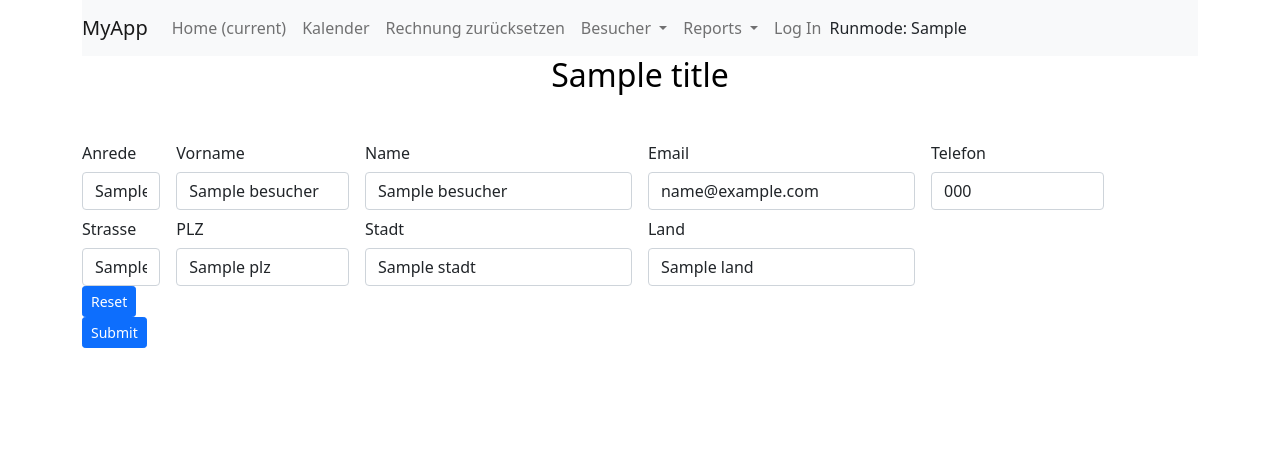
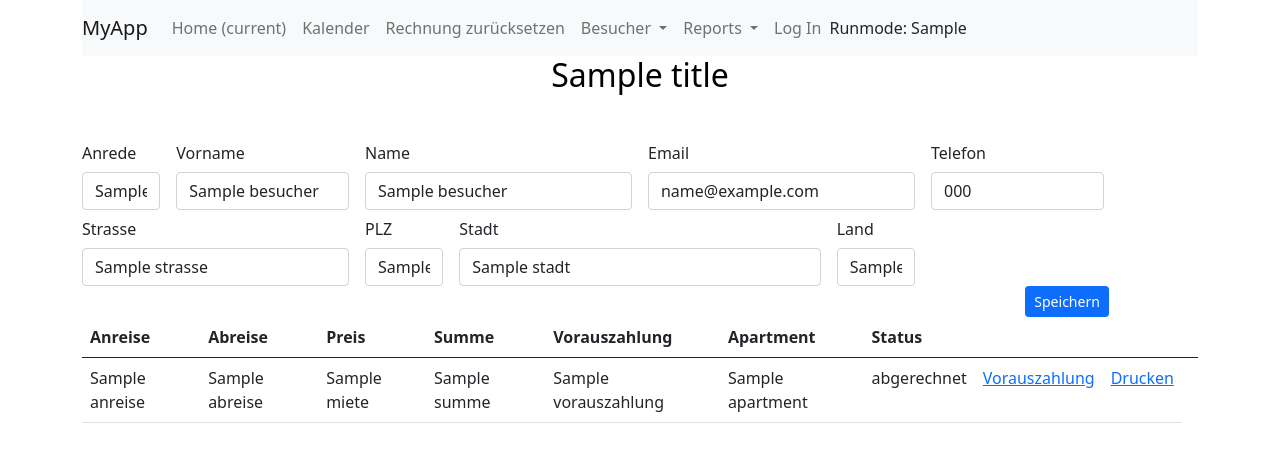
Before and after one commit to ralphmueller/fewo-calserver, a Flask app: template flaskr/templates/besucher/update.html in a window 1280 px wide. Shown: the top 462 px of the page. Run offline with Flask 2, Linux system fonts and the light colour scheme; the template is opened without the code that fills it: most values are stand-ins (such as "Sample title", 1, 10 or a date in 2020); some libraries are stand-ins or nearby versions.

Commit message:
besucher update v1

```diff
--- a/flaskr/templates/besucher/update.html
+++ b/flaskr/templates/besucher/update.html
@@ -5,11 +5,7 @@
 -->
 
 {% block content %}
-
 <div class="row">
-
-	<div class="col-12">
-
 		<form method="post">
             <div class="row g-3">
 		    	<div class="col-md-1">
@@ -39,37 +35,36 @@
                 </div>
             </div>
             <div class="row g-3">
-		    	<div class="col-md-1">
+		    	<div class="col-md-3">
 	      			<label for="strasse" class="col-form-label">Strasse</label>
                     <input name="strasse" type="text" class="form-control" placeholder="Strasse" id="strasse"
                         value="{{ request.form['strasse'] or besucher.strasse }}" required>
 				</div>
-                <div class="col-md-2">
+                <div class="col-md-1">
                     <label for="plz" class="col-form-label">PLZ</label>
                     <input name="plz"  type="text" class="form-control" placeholder="PLZ" id="PLZ"
                         value="{{ request.form['plz'] or besucher.plz }}" required>
                 </div>
-                <div class="col-md-3">
+                <div class="col-md-4">
                     <label for="stadt" class="col-form-label">Stadt</label>
                     <input name="stadt" type="text" class="form-control" placeholder="Stadt" id="stadt"
                         value="{{ request.form['stadt'] or besucher.stadt }}" required>
                 </div>
-                <div class="col-md-3">
+                <div class="col-md-1">
                     <label for="land" class="col-form-label">Land</label>
                     <input name="land" type="land" class="form-control" placeholder="DE" id="land"
                         value="{{ request.form['land'] or besucher.land }}" required>
                 </div>
             </div>
-		 	<div class="form-row">
-		 		<div class="form-group col-md-1">
-		 			<input name="abbruch" class="btn btn-primary btn-sm" type="reset" value="Reset">
-		 		</div>
-		 		<div class="form-group col-md-1">
-		 			<input name="submit" class="btn btn-primary btn-sm" type="submit" value="Submit">
+		 	<div class="row g-3">
+                <div class="col-md-10"></div>
+		 		<div class="col-md-2">
+		 			<input name="submit" class="btn btn-primary btn-sm" type="submit" value="Speichern">
 		 		</div>
 		 	</div>
 		</form>
-	</div>
-
+</div>
+<div class="row">
+    {% include '/buchungen/buchungenlist_partial.html' %}
 </div>
 {% endblock %}
--- /dev/null
+++ b/flaskr/templates/buchungen/buchungenlist_partial.html
@@ -0,0 +1,36 @@
+<!--
+	partial für Liste Buchungen / rows
+-->
+
+<div class="table-responsive">
+	<table class="table">
+		<thead>
+			<tr>
+				<th>Anreise</th><th>Abreise</th><th>Preis</th><th>Summe</th><th>Vorauszahlung</th><th>Apartment</th><th>Status</th><th></th><th></th><th></th>
+			</tr>
+		</thead>
+		<tbody>
+	    {% for buchung in buchungen %}
+            {% if buchung.status in ['gebucht', 'abgerechnet'] %}
+                <tbody>
+                <tr>
+                    <td>{{buchung.anreise}}</td>
+                    <td>{{buchung.abreise}}</td>
+                    <td>{{buchung.miete}}</td>
+                    <td>{{buchung.summe}}</td>
+                    <td>{{buchung.vorauszahlung}}</td>
+                    <td>{{buchung.apartment.name}}</td>
+                    <td>{{buchung.status}}</td>
+                    {% if buchung.status in ['abgerechnet'] %}
+                        <td><a href="/buchung/vorauszahlung/buchung.id">Vorauszahlung</a></td>
+                        <td><a href="/buchung/vorauszahlung/buchung.id">Drucken</a></td>
+                    {% else %}
+                        <td><a href="/buchung/delete/buchung.id">Stornieren</a></td>
+                        <td><a href="/buchung/update/buchung.id">Ändern</a></td>
+                    {% endif%}
+                </tr>
+             {% endif %}
+		 {% endfor %}
+		 </tbody>
+	</table>
+</div>
```
Also changed, not shown: flaskr/besucher.py (+8 -2 lines), 2 other files.
